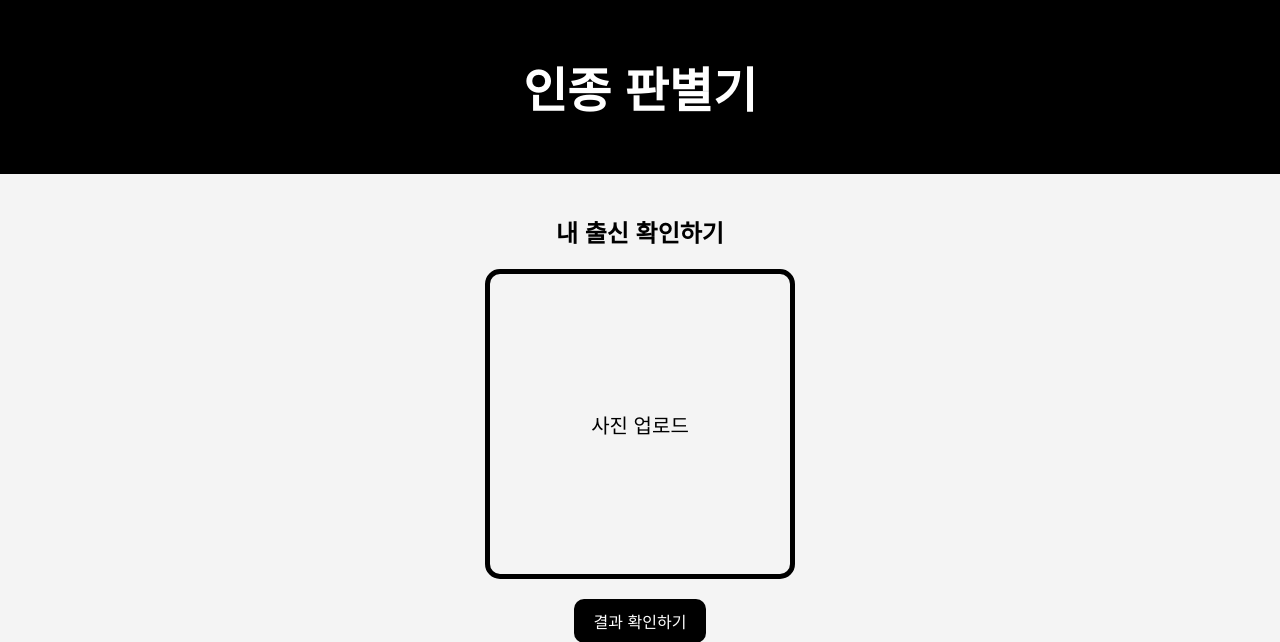
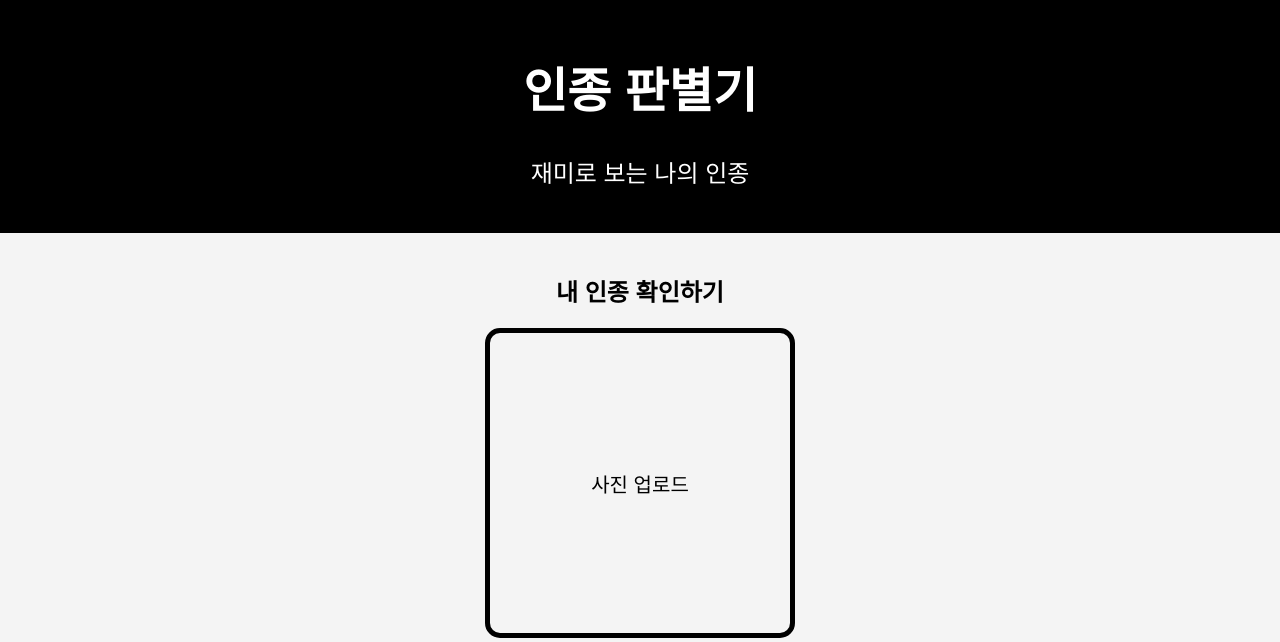
Before and after one commit to JungbeomLee/FINDNA, a Flask app: page / in a window 1280 px wide. Shown: the top 642 px of the page. Run offline with Flask 3, Linux system fonts and the light colour scheme.

```diff
--- a/templates/index.html
+++ b/templates/index.html
@@ -235,10 +235,11 @@ function share() {
 <body>
     <header>
         <h1>인종 판별기</h1>
+        <p>재미로 보는 나의 인종 </p>
     </header>
 
     <div class="content">
-        <h2>내 출신 확인하기</h2>
+        <h2>내 인종 확인하기</h2>
         <div class="frame-container">
             <label class="frame" for="fileInput">
                 <span class="upload-text">사진 업로드</span>
@@ -429,7 +430,7 @@ function share() {
                   <path class="EG" d="M573.17,377.28L572.38,378.57L571.78,380.97L571.02,382.61L570.36,383.17L569.43,382.15L568.16,380.73L566.16,376.16L565.88,376.45L567.04,379.82L568.76,383L570.88,387.88L571.91,389.56L572.81,391.3L575.33,394.7L574.77,395.23L574.86,397.2L578.13,399.91L578.62,400.53L567.5,400.53L556.62,400.53L545.35,400.53L545.35,389.3L545.35,378.12L544.51,375.54L545.23,373.54L544.8,372.15L545.81,370.58L549.54,370.53L552.24,371.39L555.02,372.36L556.32,372.86L558.48,371.83L559.63,370.9L562.11,370.63L564.1,371.04L564.87,372.66L565.52,371.59L567.76,372.36L569.95,372.55L571.33,371.73z"></path>
                 </g>
               </svg>
-            <button class="share-button" onclick="share()">결과 공유하기</button>
+            <button class="share-button" onclick="share()">공유하기</button>
         </div>
     </div>
 </body>
```
Also changed, not shown: 1 other file.
